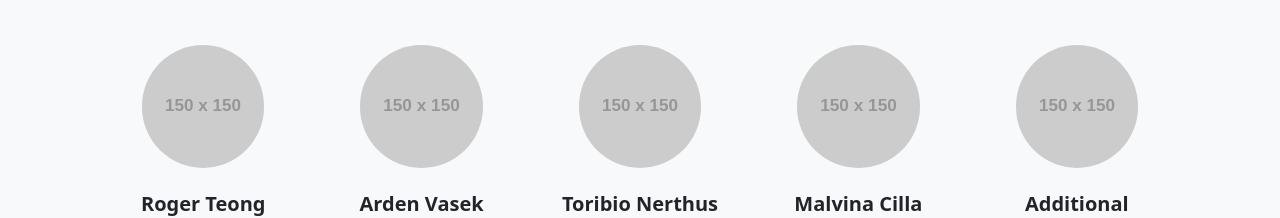
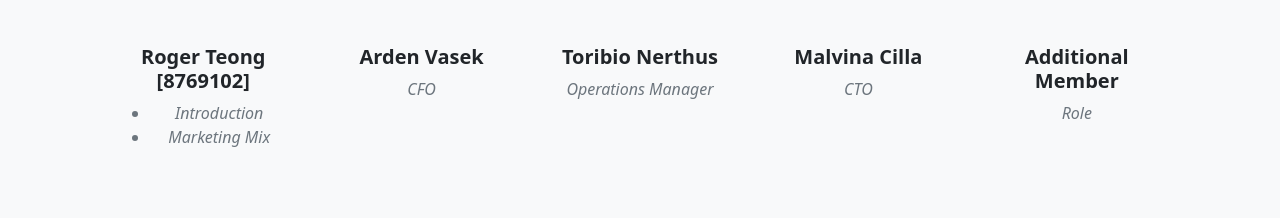
Before and after one commit to RoCode2000/MARK213, a plain HTML site: page about.html in a window 1280 px wide. Shown: the part 721-939 px from the top of the page. Drawn offline with nearby package versions, Linux system fonts and the light colour scheme; placeholder pictures from the web are drawn by us.

Commit message:
About Us

```diff
--- a/about.html
+++ b/about.html
@@ -84,9 +84,9 @@
                 <div class="row gx-5 row-cols-1 row-cols-sm-2 row-cols-lg-5 justify-content-center">
                     <div class="col mb-5">
                         <div class="text-center">
-                            <img class="img-fluid rounded-circle mb-4 px-4"
-                                src="https://dummyimage.com/150x150/ced4da/6c757d" alt="..." />
-                            <h5 class="fw-bolder">Roger Teong</h5>
+                            <!-- <img class="img-fluid rounded-circle mb-4 px-4"
+                                src="https://dummyimage.com/150x150/ced4da/6c757d" alt="..." /> -->
+                            <h5 class="fw-bolder">Roger Teong [8769102]</h5>
                             <div class="fst-italic text-muted">
                                 <ul>
                                     <li>Introduction</li>
@@ -97,32 +97,32 @@
                     </div>
                     <div class="col mb-5">
                         <div class="text-center">
-                            <img class="img-fluid rounded-circle mb-4 px-4"
-                                src="https://dummyimage.com/150x150/ced4da/6c757d" alt="..." />
+                            <!-- <img class="img-fluid rounded-circle mb-4 px-4"
+                                src="https://dummyimage.com/150x150/ced4da/6c757d" alt="..." /> -->
                             <h5 class="fw-bolder">Arden Vasek</h5>
                             <div class="fst-italic text-muted">CFO</div>
                         </div>
                     </div>
                     <div class="col mb-5">
                         <div class="text-center">
-                            <img class="img-fluid rounded-circle mb-4 px-4"
-                                src="https://dummyimage.com/150x150/ced4da/6c757d" alt="..." />
+                            <!-- <img class="img-fluid rounded-circle mb-4 px-4"
+                                src="https://dummyimage.com/150x150/ced4da/6c757d" alt="..." /> -->
                             <h5 class="fw-bolder">Toribio Nerthus</h5>
                             <div class="fst-italic text-muted">Operations Manager</div>
                         </div>
                     </div>
                     <div class="col mb-5">
                         <div class="text-center">
-                            <img class="img-fluid rounded-circle mb-4 px-4"
-                                src="https://dummyimage.com/150x150/ced4da/6c757d" alt="..." />
+                            <!-- <img class="img-fluid rounded-circle mb-4 px-4"
+                                src="https://dummyimage.com/150x150/ced4da/6c757d" alt="..." /> -->
                             <h5 class="fw-bolder">Malvina Cilla</h5>
                             <div class="fst-italic text-muted">CTO</div>
                         </div>
                     </div>
                     <div class="col mb-5">
                         <div class="text-center">
-                            <img class="img-fluid rounded-circle mb-4 px-4"
-                                src="https://dummyimage.com/150x150/ced4da/6c757d" alt="..." />
+                            <!-- <img class="img-fluid rounded-circle mb-4 px-4"
+                                src="https://dummyimage.com/150x150/ced4da/6c757d" alt="..." /> -->
                             <h5 class="fw-bolder">Additional Member</h5>
                             <div class="fst-italic text-muted">Role</div>
                         </div>
```
